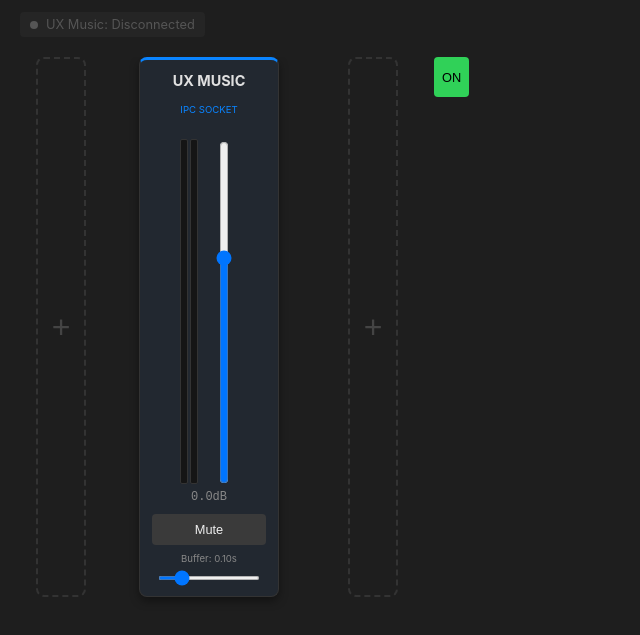
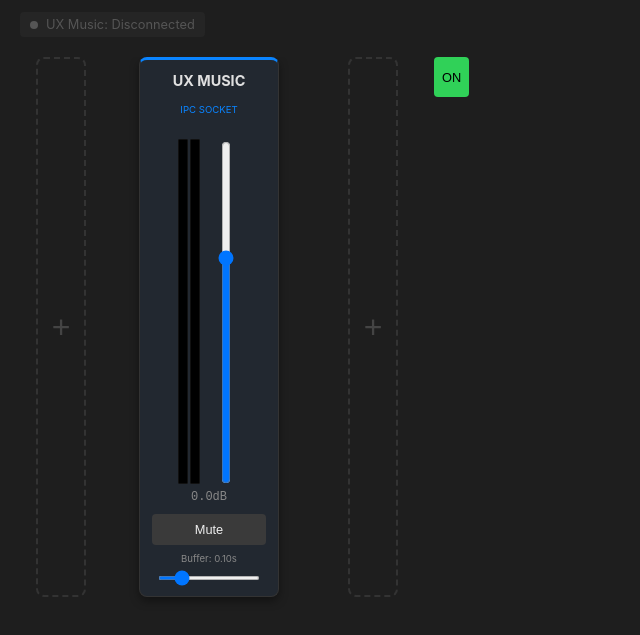
Before and after one commit to HariBote1110/UX-Audio-Router, an Electron app: page index.html in a window 800 px wide. Shown: the part 47-682 px from the top of the page, without its empty margins (0-640 px from the left). Drawn offline with Linux system fonts and the light colour scheme.

Commit message:
feat: シャッター方式ビジュアライザーとメモリ修正の完了

```diff
--- a/css/style.css
+++ b/css/style.css
@@ -321,33 +321,58 @@ h1 {
 }
 
 .meter-container {
-    width: 6px;
-    background: #151515;
+    width: 8px;
+    background: linear-gradient(to top,
+            #00ff00 0%,
+            #00ff00 65%,
+            #ffff00 65%,
+            #ffff00 85%,
+            #ff0000 85%,
+            #ff0000 100%);
+    background-size: 100% 100%;
     height: 100%;
-    border-radius: 2px;
+    border-radius: 1px;
     position: relative;
     overflow: hidden;
-    border: 1px solid #333;
+    border: 1px solid #111;
 }
 
+/* LED Segments Overlay */
+.meter-container::after {
+    content: "";
+    position: absolute;
+    top: 0;
+    left: 0;
+    right: 0;
+    bottom: 0;
+    background-image: repeating-linear-gradient(to bottom,
+            transparent 0px,
+            transparent 3px,
+            rgba(0, 0, 0, 0.8) 3px,
+            rgba(0, 0, 0, 0.8) 5px);
+    pointer-events: none;
+    z-index: 2;
+}
+
+/* The 'Shutter' - this hides the background gradient from the top */
 .meter-fill {
     width: 100%;
-    background: linear-gradient(to top, var(--accent-green) 0%, var(--accent-green) 70%, var(--accent-orange) 85%, #f55 100%);
-    background-attachment: fixed;
-    background-size: 100% 100%;
-    /* Default but we need to ensure it's relative to the container */
+    background: #000;
     position: absolute;
-    bottom: 0;
-    height: 0%;
-    transition: height 0.05s linear;
+    top: 0;
+    /* Shutter starts from top */
+    left: 0;
+    height: 100%;
+    /* Default fully closed (0dB) */
+    z-index: 1;
+    /* Below segments, above background */
 }
 
-/* absolute color logic: ensure the gradient is fixed to the container height */
+/* Base style cleanup */
 .meter-container .meter-fill {
-    background-size: 100% 150px;
-    /* height of fader-group/meter-container approx */
-    background-position: bottom;
+    background: #000;
 }
+
 
 .fader-main {
     -webkit-appearance: slider-vertical;
--- a/js/audio.js
+++ b/js/audio.js
@@ -62,6 +62,7 @@ class AudioEngine {
         this.strips = new Map();
         this.ringBuffer = new RingBuffer(48000 * 2, 2);
         this.schedulerInterval = null;
+        this.tempBuffers = [new Float32Array(1024), new Float32Array(1024)];
     }
 
     async start() {
@@ -327,8 +328,7 @@ class AudioEngine {
         const userBufferSec = Math.max(store.data.directBuffer || 0.1, 0.05);
 
         while (this.ringBuffer.available >= CHUNK_SIZE) {
-            const tempBuffers = [new Float32Array(CHUNK_SIZE), new Float32Array(CHUNK_SIZE)];
-            this.ringBuffer.pop(tempBuffers, CHUNK_SIZE);
+            this.ringBuffer.pop(this.tempBuffers, CHUNK_SIZE);
 
             this.strips.forEach((nodes) => {
                 const ctx = nodes.context;
@@ -339,8 +339,8 @@ class AudioEngine {
                 }
 
                 const buffer = ctx.createBuffer(2, CHUNK_SIZE, 48000);
-                buffer.copyToChannel(tempBuffers[0], 0);
-                buffer.copyToChannel(tempBuffers[1], 1);
+                buffer.copyToChannel(this.tempBuffers[0], 0);
+                buffer.copyToChannel(this.tempBuffers[1], 1);
 
                 const src = ctx.createBufferSource();
                 src.buffer = buffer;
--- a/js/ipc.js
+++ b/js/ipc.js
@@ -19,7 +19,7 @@ class DirectServer {
         const isWin = process.platform === 'win32';
         const SOCKET_PATH = isWin ? '\\\\.\\pipe\\ux_audio_router_pipe' : '/tmp/ux_audio_router.sock';
 
-        if (!isWin && fs.existsSync(SOCKET_PATH)) { try { fs.unlinkSync(SOCKET_PATH); } catch(e) {} }
+        if (!isWin && fs.existsSync(SOCKET_PATH)) { try { fs.unlinkSync(SOCKET_PATH); } catch (e) { } }
 
         this.server = net.createServer((socket) => {
             console.log('UX Music Connected');
@@ -54,6 +54,8 @@ class DirectServer {
 
     handleHandshake(buffer, socket) {
         this.headerBuffer = Buffer.concat([this.headerBuffer, buffer]);
+        if (this.headerBuffer.length > 1024) this.headerBuffer = this.headerBuffer.slice(-1024); // Limit memory usage
+
         if (this.headerBuffer.length >= 8) {
             const magic = this.headerBuffer.slice(0, 4).toString();
             if (magic === 'UXD1') {
--- a/package.json
+++ b/package.json
@@ -1,6 +1,6 @@
 {
   "name": "ux-audio-router",
-  "version": "1.0.1-Beta-1b",
+  "version": "1.0.2-Beta-1a",
   "description": "UX Audio Router",
   "main": "main.js",
   "scripts": {
```
Also changed, not shown: js/ui.js (+19 -5 lines).
